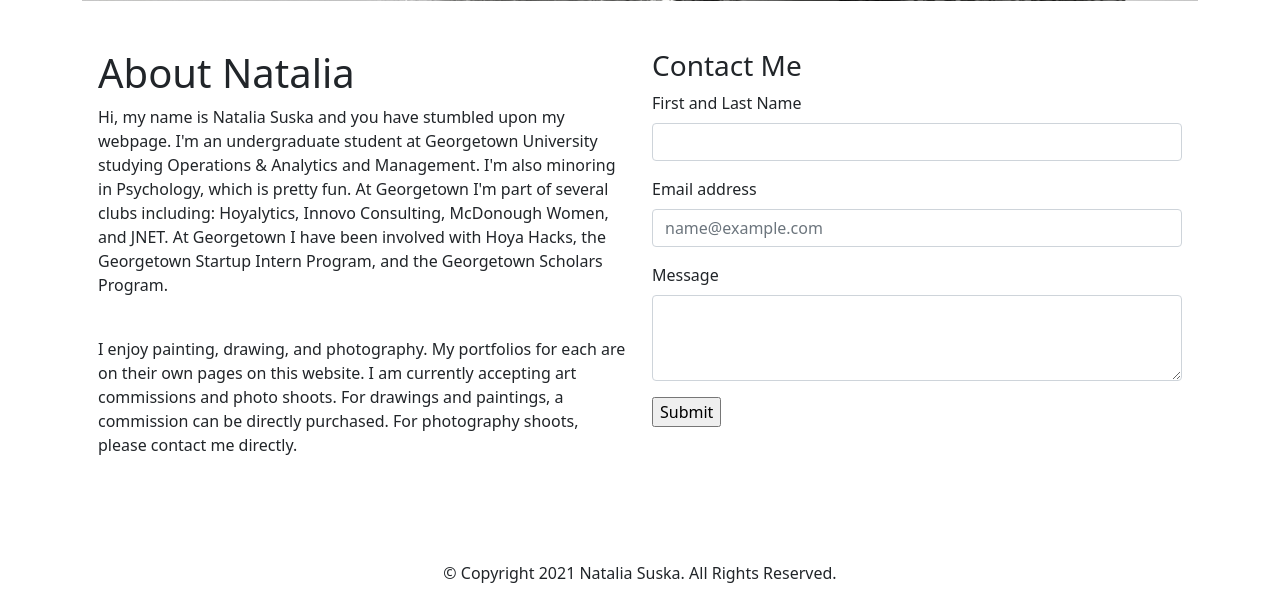
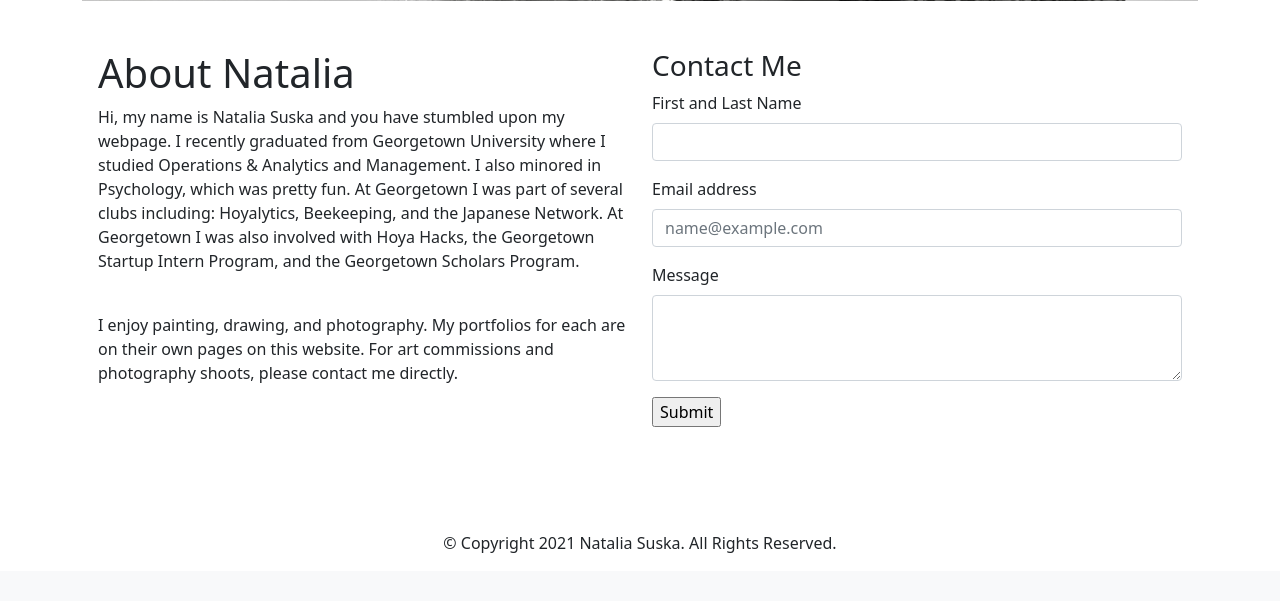
Before and after one commit to nataliasuska/natalia, a Flask app: page / in a window 1280 px wide. Shown: the part 608-1209 px from the top of the page. After the commit the page ends 1161 px from the top, so only its background shows below. Run offline with Flask 3, Linux system fonts and the light colour scheme; some libraries are stand-ins or nearby versions.

Commit message:
update 24

```diff
--- a/website/templates/home.html
+++ b/website/templates/home.html
@@ -12,16 +12,15 @@
           <div class="col">
               <h1>About Natalia</h1>
               <p>Hi, my name is Natalia Suska and you have stumbled upon my webpage.
-                I'm an undergraduate student at Georgetown University studying Operations & Analytics and Management.
-                I'm also minoring in Psychology, which is pretty fun.
-                At Georgetown I'm part of several clubs including: Hoyalytics, Innovo Consulting, McDonough Women, and JNET.
-                At Georgetown I have been involved with Hoya Hacks, the Georgetown Startup Intern Program, and the Georgetown Scholars Program.
+                I recently graduated from Georgetown University where I studied Operations & Analytics and Management.
+                I also minored in Psychology, which was pretty fun.
+                At Georgetown I was part of several clubs including: Hoyalytics, Beekeeping, and the Japanese Network.
+                At Georgetown I was also involved with Hoya Hacks, the Georgetown Startup Intern Program, and the Georgetown Scholars Program.
                 </p>
                 <br>
                 <p>
                 I enjoy painting, drawing, and photography. My portfolios for each are on their own pages on this website.
-                I am currently accepting art commissions and photo shoots. For drawings and paintings, a commission can be directly purchased.
-                For photography shoots, please contact me directly.
+                For art commissions and photography shoots, please contact me directly.
               </p>
           </div>
           <div class="col">
--- a/website/templates/paintings.html
+++ b/website/templates/paintings.html
@@ -39,7 +39,7 @@
 <br>
 
 <h3><i>Freedom Seekers</i></h3>
-<p>Public mural painting located on Depot Ave in Niagara Falls, NY, by the Underground Railroad Heritage Center.
+<p>Public mural painting located on Depot Ave in Niagara Falls, NY, USA, by the Underground Railroad Heritage Center.
     This piece is 16 feet in height and 26 feet in width. </p>
     <a href="https://nfmurals.org/project/freedom-seekers-natalia-suska/">Read more about this project, and see more photos.</a>
 <br>
@@ -56,7 +56,7 @@
 <br>
 
 <h3><i>Banff</i></h3>
-<p>Large painting located in Niagara Falls High School.
+<p>Large painting located in Niagara Falls High School, NY, USA.
     This piece is about 5 feet in height and 10 feet in width. </p>
 <img src="https://github.com/nataliasuska/natalia/blob/main/website/templates/paintings/banff.JPG?raw=true" class="img-fluid" width="1500" alt="Photo of Neuschweinstein Castle in Germany">
 <br>
```
